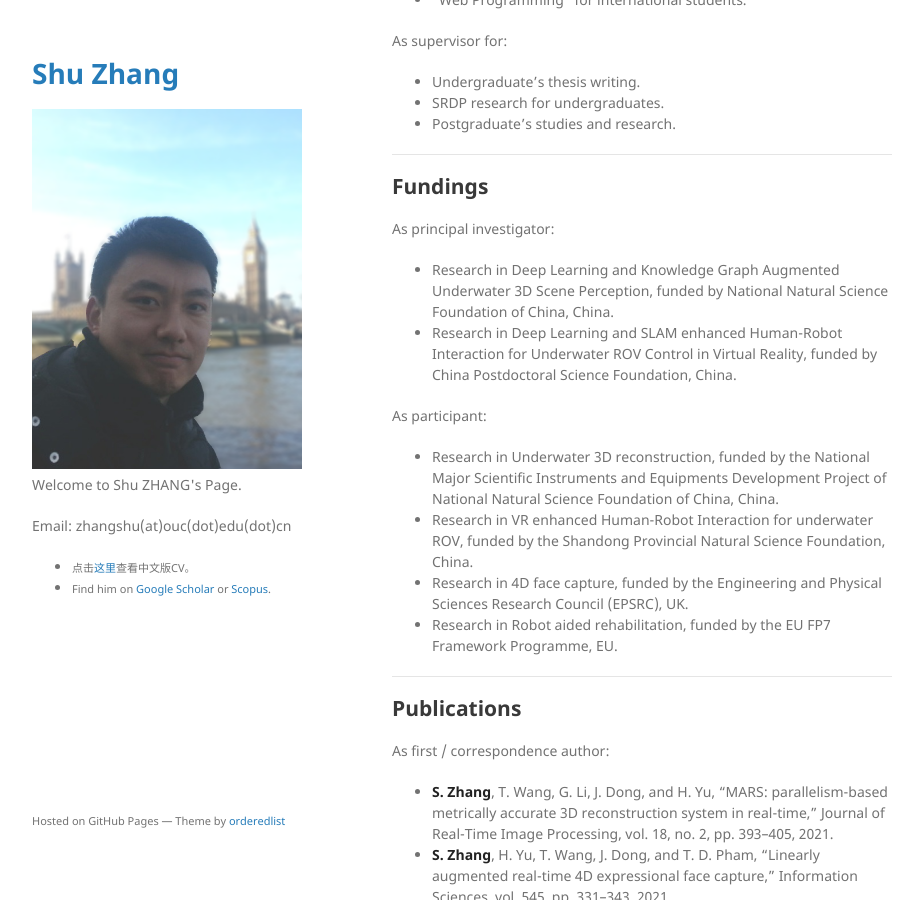
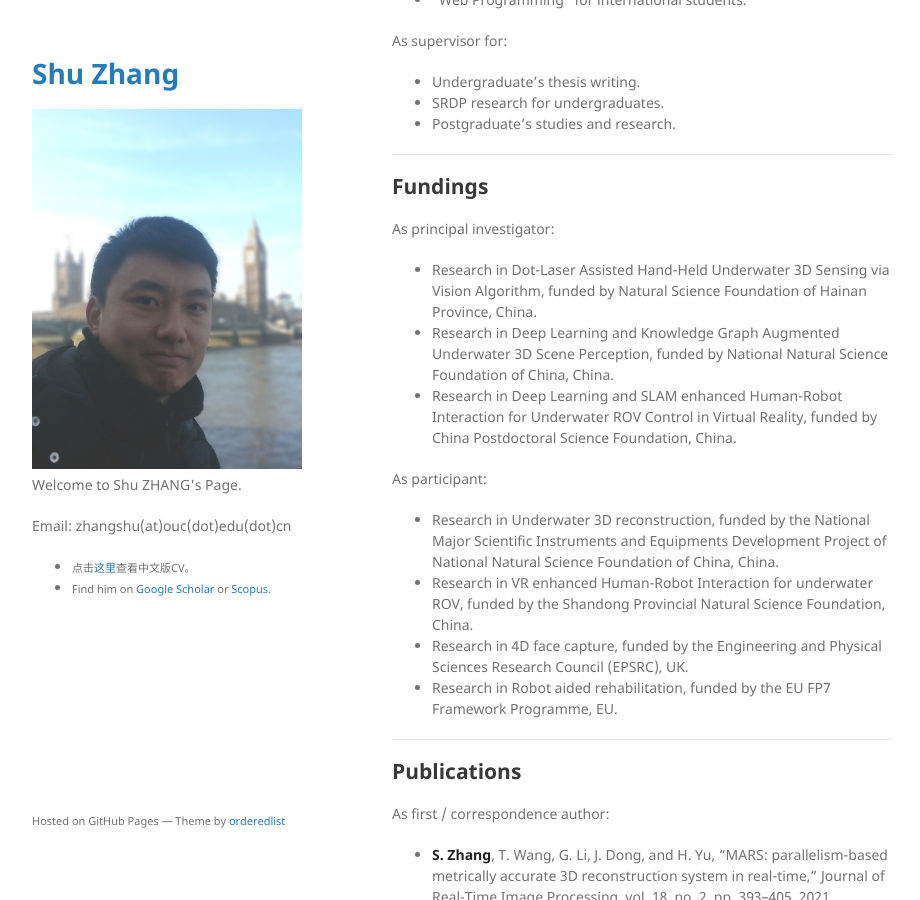
Before and after one commit to jackyspeed/aboutzhangshu, a Jekyll site: the page built from index.md, in a window 1280 px wide and 900 px high, scrolled down 749 px. Shown: the whole window, without its empty margins (178-1098 px from the left). Built offline with Jekyll 4.4.1, drawn with Linux system fonts in a browser that asks for light colours; our own code applies the rules of GitHub Pages for plain Markdown files.

Commit message:
Update index.md

```diff
--- a/index.md
+++ b/index.md
@@ -44,6 +44,7 @@ As supervisor for:
 
 As principal investigator:
 
+- Research in Dot-Laser Assisted Hand-Held Underwater 3D Sensing via Vision Algorithm, funded by Natural Science Foundation of Hainan Province, China.
 - Research in Deep Learning and Knowledge Graph Augmented Underwater 3D Scene Perception, funded by National Natural Science Foundation of China, China.
 - Research in Deep Learning and SLAM enhanced Human-Robot Interaction for Underwater ROV Control in Virtual Reality,  funded by China Postdoctoral Science Foundation, China.
 
```
